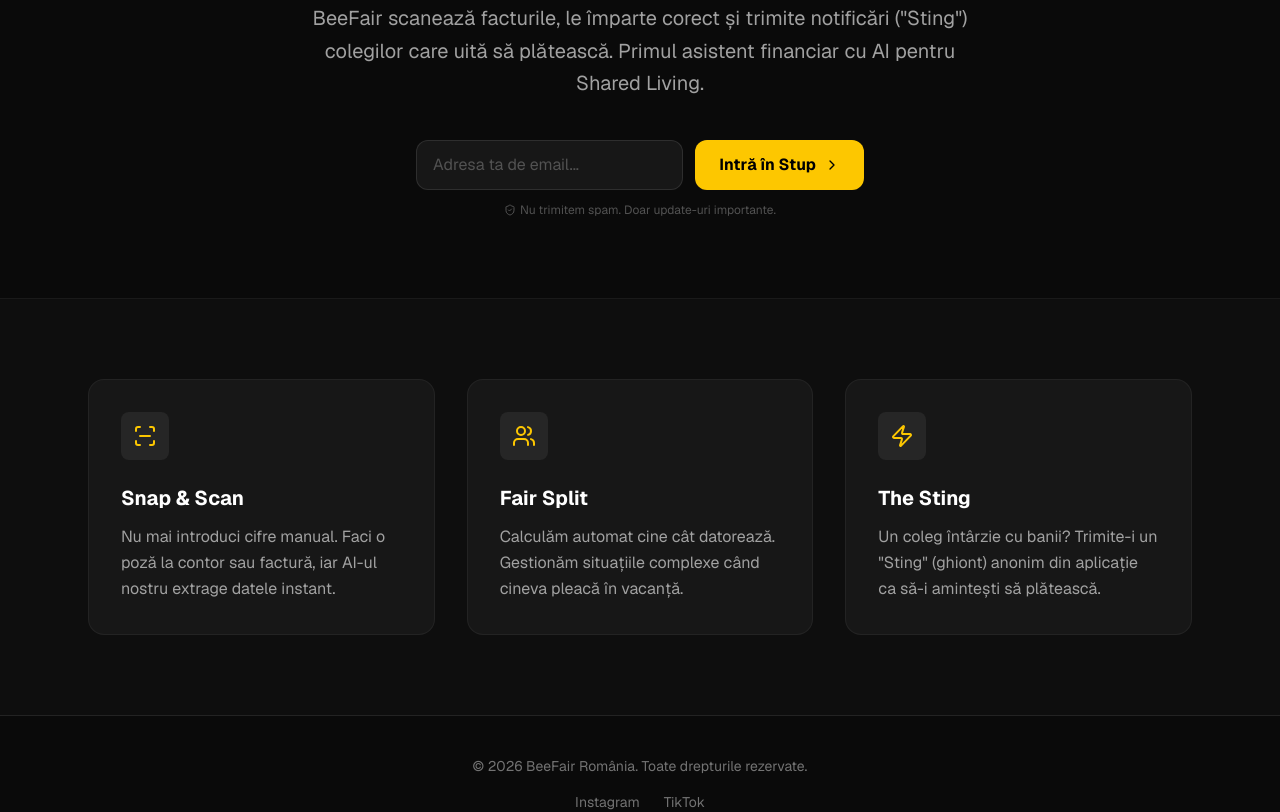
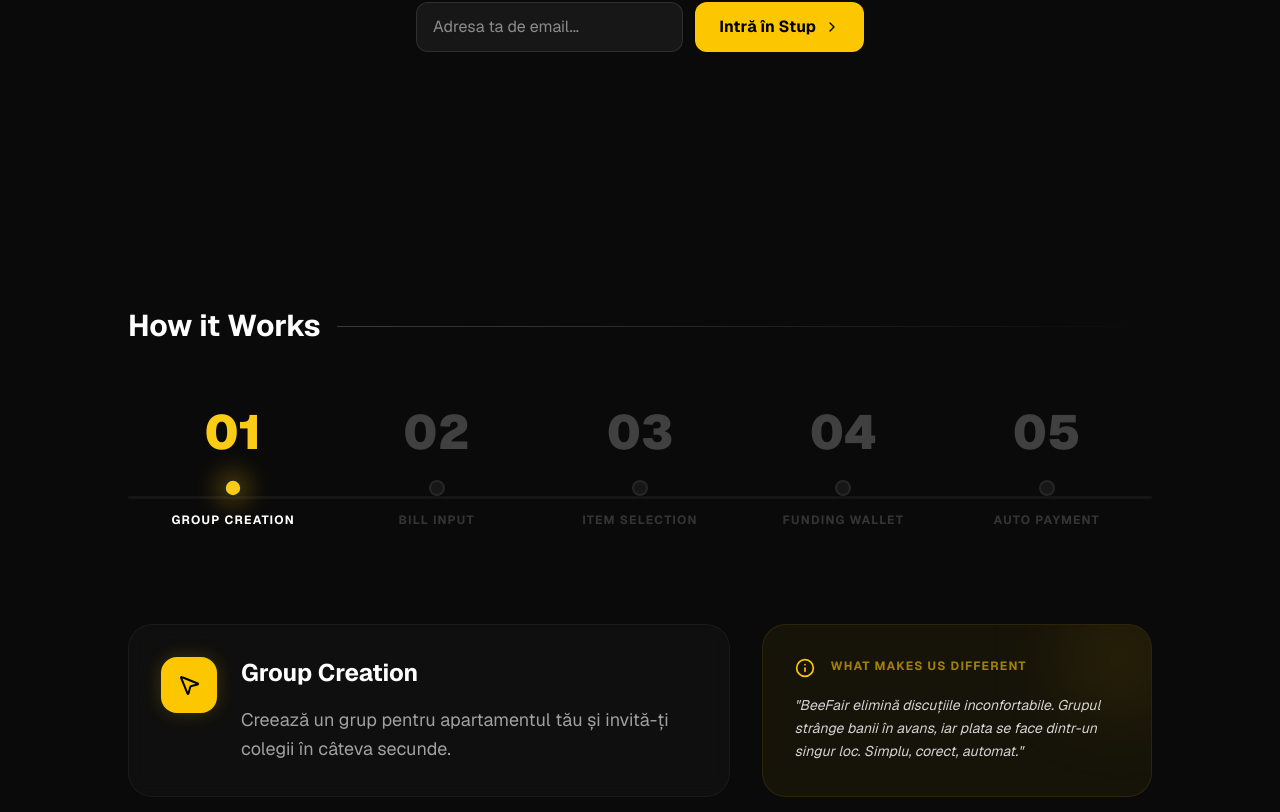
Before and after one commit to ClaudiuBu/beefair-landing, a Next.js app: page / in a window 1280 px wide. Shown: the part 448-1260 px from the top of the page. Built offline with nearby package versions, Linux system fonts and the light colour scheme.

Commit message:
how it works add

```diff
--- a/app/page.tsx
+++ b/app/page.tsx
@@ -1,40 +1,50 @@
 "use client";
 
 import React, { useState } from 'react';
-import { ScanLine, Zap, Users, ChevronRight, CheckCircle2, ShieldCheck } from 'lucide-react';
+import {
+  ScanLine, Zap, Users, ChevronRight, CheckCircle2,
+  ShieldCheck, Info, MousePointer2
+} from 'lucide-react';
 import Image from 'next/image';
+import { motion, AnimatePresence } from 'framer-motion';
+
+const STEPS = [
+  { id: "01", title: "Group Creation", desc: "Creează un grup pentru apartamentul tău și invită-ți colegii în câteva secunde." },
+  { id: "02", title: "Bill Input", desc: "Scanează factura cu AI. BeeFair extrage automat data, furnizorul și suma totală." },
+  { id: "03", title: "Item Selection", desc: "Alege cine a consumat ce. Ideal pentru cumpărături comune sau facturi complexe." },
+  { id: "04", title: "Funding Wallet", desc: "Fiecare își încarcă partea în portofelul digital folosind Apple/Google Pay." },
+  { id: "05", title: "Auto Payment", desc: "Factura se plătește singură cu cardul virtual BeeFair. Fără întârzieri." },
+];
 
 export default function Home() {
   const [email, setEmail] = useState('');
   const [submitted, setSubmitted] = useState(false);
+  const [activeStep, setActiveStep] = useState(0);
 
   const handleSubmit = (e: React.FormEvent) => {
     e.preventDefault();
-    // Aici vei lega mai tarziu Tally sau Mailchimp
     if (email) {
       setSubmitted(true);
       setEmail('');
     }
   };
+
   return (
     <div className="min-h-screen bg-neutral-950 text-white font-sans selection:bg-yellow-500 selection:text-black">
 
       {/* --- NAVBAR --- */}
-<nav className="fixed top-0 w-full z-50 border-b border-white/10 bg-neutral-950/80 backdrop-blur-md">
+      <nav className="fixed top-0 w-full z-50 border-b border-white/10 bg-neutral-950/80 backdrop-blur-md">
         <div className="max-w-6xl mx-auto px-6 h-16 flex items-center justify-between">
-
-          {/* AICI ESTE MODIFICAREA PENTRU LOGO */}
           <div className="flex items-center">
             <Image
-              src="/img/logo_desktop.png"       // Caută automat în folderul public
+              src="/img/logo_desktop.png"
               alt="BeeFair Logo"
-              width={140}           // Lățimea estimată (ajustează dacă e nevoie)
-              height={40}           // Înălțimea estimată
-              priority              // Încarcă logo-ul instant (fără întârziere)
-              className="w-auto object-contain" // CSS-ul care controlează dimensiunea finală
+              width={140}
+              height={40}
+              priority
+              className="w-auto object-contain"
             />
           </div>
-
           <a href="#join" className="hidden md:block text-sm font-medium text-neutral-400 hover:text-yellow-400 transition-colors">
             Contact
           </a>
@@ -55,30 +65,22 @@
           </span>
         </h1>
 
-      <h2 className="text-2xl md:text-3xl font-light text-neutral-300 mb-8 tracking-wide">
+        <h2 className="text-2xl md:text-3xl font-light text-neutral-300 mb-8 tracking-wide">
           Smart living for <span className="text-yellow-400 font-normal italic">busy bees</span>
-      </h2>
-        <p className="text-lg md:text-xl text-neutral-400 mb-10 max-w-2xl mx-auto leading-relaxed">
-          BeeFair scanează facturile, le împarte corect și trimite notificări ("Sting")
-          colegilor care uită să plătească. Primul asistent financiar cu AI pentru Shared Living.
-        </p>
+        </h2>
 
-        {/* Formular Waitlist */}
-        <div id="join" className="max-w-md mx-auto relative">
+        <div id="join" className="max-w-md mx-auto relative mb-20">
           {!submitted ? (
             <form onSubmit={handleSubmit} className="flex flex-col sm:flex-row gap-3">
               <input
                 type="email"
                 placeholder="Adresa ta de email..."
-                className="flex-1 bg-neutral-900 border border-white/10 text-white px-4 py-3 rounded-xl focus:outline-none focus:ring-2 focus:ring-yellow-400/50 placeholder:text-neutral-600"
+                className="flex-1 bg-neutral-900 border border-white/10 text-white px-4 py-3 rounded-xl focus:outline-none focus:ring-2 focus:ring-yellow-400/50"
                 value={email}
                 onChange={(e) => setEmail(e.target.value)}
                 required
               />
-              <button
-                type="submit"
-                className="bg-yellow-400 hover:bg-yellow-500 text-black font-bold px-6 py-3 rounded-xl transition-all flex items-center justify-center gap-2 group"
-              >
+              <button type="submit" className="bg-yellow-400 hover:bg-yellow-500 text-black font-bold px-6 py-3 rounded-xl transition-all flex items-center justify-center gap-2 group">
                 Intră în Stup
                 <ChevronRight className="w-4 h-4 group-hover:translate-x-1 transition-transform" />
               </button>
@@ -86,13 +88,110 @@
           ) : (
             <div className="bg-green-500/10 border border-green-500/20 text-green-400 p-4 rounded-xl flex items-center justify-center gap-2 animate-in fade-in zoom-in">
               <CheckCircle2 className="w-5 h-5" />
-              <span>Te-am trecut pe listă! Îți dăm un semn la lansare. 🐝</span>
+              <span>Te-am trecut pe listă! 🐝</span>
             </div>
           )}
-          <p className="text-neutral-600 text-xs mt-3">
-            <ShieldCheck className="w-3 h-3 inline mr-1" />
-            Nu trimitem spam. Doar update-uri importante.
-          </p>
+        </div>
+      </section>
+
+      {/* --- HOW IT WORKS (ANIMATED) --- */}
+      <section className="py-24 px-6 overflow-hidden">
+        <div className="max-w-5xl mx-auto">
+          <div className="flex items-center gap-4 mb-16">
+            <h2 className="text-3xl font-bold">How it Works</h2>
+            <div className="h-px flex-1 bg-gradient-to-r from-white/20 to-transparent"></div>
+          </div>
+
+          {/* Timeline Wrapper */}
+          <div className="relative mb-24 px-4">
+            <div className="flex justify-between relative z-10">
+              {STEPS.map((step, index) => (
+                <button
+                  key={step.id}
+                  onClick={() => setActiveStep(index)}
+                  className="group flex flex-col items-center relative"
+                  style={{ width: '18%' }}
+                >
+                  <motion.span
+                    animate={{ color: index === activeStep ? "#facc15" : "#404040" }}
+                    className="text-4xl md:text-5xl font-black mb-6 transition-colors"
+                  >
+                    {step.id}
+                  </motion.span>
+
+                  {/* Dot */}
+                  <div className="relative flex items-center justify-center">
+                    <motion.div
+                      animate={{
+                        scale: index === activeStep ? 1.2 : 1,
+                        backgroundColor: index <= activeStep ? "#facc15" : "#171717"
+                      }}
+                      className={`w-4 h-4 rounded-full border-2 border-neutral-800 z-20 transition-all shadow-xl`}
+                    />
+                    {index === activeStep && (
+                      <motion.div
+                        layoutId="glow"
+                        className="absolute w-8 h-8 bg-yellow-400/30 rounded-full blur-md"
+                      />
+                    )}
+                  </div>
+
+                  <span className={`mt-4 text-[10px] md:text-xs font-bold uppercase tracking-widest text-center transition-opacity duration-300 ${index === activeStep ? 'opacity-100 text-white' : 'opacity-40 text-neutral-500'}`}>
+                    {step.title}
+                  </span>
+                </button>
+              ))}
+            </div>
+
+            {/* Progress Bar Background */}
+            <div className="absolute top-[72px] md:top-[88px] left-0 w-full h-[3px] bg-white/5 rounded-full" />
+
+            {/* Animated Gradient Progress Bar */}
+            <motion.div
+              className="absolute top-[72px] md:top-[88px] left-0 h-[3px] bg-gradient-to-r from-yellow-600 via-yellow-400 to-yellow-200 shadow-[0_0_15px_rgba(250,204,21,0.4)] rounded-full"
+              initial={{ width: "0%" }}
+              animate={{ width: `${(activeStep / (STEPS.length - 1)) * 100}%` }}
+              transition={{ type: "spring", stiffness: 50, damping: 15 }}
+            />
+          </div>
+
+          {/* Content Card */}
+          <div className="grid md:grid-cols-5 gap-8 items-stretch">
+            <div className="md:col-span-3">
+              <AnimatePresence mode="wait">
+                <motion.div
+                  key={activeStep}
+                  initial={{ opacity: 0, y: 10 }}
+                  animate={{ opacity: 1, y: 0 }}
+                  exit={{ opacity: 0, y: -10 }}
+                  className="bg-neutral-900/40 border border-white/5 p-8 rounded-3xl backdrop-blur-sm flex gap-6 h-full"
+                >
+                  <div className="w-14 h-14 rounded-2xl bg-yellow-400 flex items-center justify-center shrink-0 shadow-[0_0_20px_rgba(250,204,21,0.2)]">
+                    <MousePointer2 className="w-6 h-6 text-black" />
+                  </div>
+                  <div>
+                    <h3 className="text-2xl font-bold mb-4 text-white">{STEPS[activeStep].title}</h3>
+                    <p className="text-neutral-400 text-lg leading-relaxed">
+                      {STEPS[activeStep].desc}
+                    </p>
+                  </div>
+                </motion.div>
+              </AnimatePresence>
+            </div>
+
+            <div className="md:col-span-2">
+              <div className="bg-yellow-400/5 border border-yellow-400/10 p-8 rounded-3xl h-full flex flex-col justify-center relative overflow-hidden group">
+                <div className="absolute -right-4 -top-4 w-24 h-24 bg-yellow-400/10 blur-2xl group-hover:bg-yellow-400/20 transition-all" />
+                <div className="flex gap-4 mb-4">
+                  <Info className="w-5 h-5 text-yellow-400" />
+                  <span className="text-xs font-bold uppercase tracking-widest text-yellow-400/60">What Makes Us Different</span>
+                </div>
+                <p className="text-neutral-300 italic text-sm leading-relaxed">
+                  "BeeFair elimină discuțiile inconfortabile. Grupul strânge banii în avans, iar plata se face dintr-un singur loc. Simplu, corect, automat."
+                </p>
+              </div>
+            </div>
+          </div>
         </div>
       </section>
 
@@ -100,37 +199,28 @@
       <section className="py-20 bg-neutral-900/30 border-t border-white/5">
         <div className="max-w-6xl mx-auto px-6">
           <div className="grid md:grid-cols-3 gap-8">
-            {/* Card 1 */}
-            <div className="p-8 rounded-2xl bg-neutral-900 border border-white/5 hover:border-yellow-400/30 transition-colors group">
+            <div className="p-8 rounded-2xl bg-neutral-900 border border-white/5 hover:border-yellow-400/30 transition-all group">
               <div className="w-12 h-12 bg-neutral-800 rounded-lg flex items-center justify-center mb-6 group-hover:bg-yellow-400 group-hover:text-black transition-colors text-yellow-400">
                 <ScanLine className="w-6 h-6" />
               </div>
               <h3 className="text-xl font-bold mb-3">Snap & Scan</h3>
-              <p className="text-neutral-400 leading-relaxed">
-                Nu mai introduci cifre manual. Faci o poză la contor sau factură, iar AI-ul nostru extrage datele instant.
-              </p>
+              <p className="text-neutral-400 leading-relaxed">Faci o poză la contor sau factură, iar AI-ul nostru extrage datele instant.</p>
             </div>
 
-            {/* Card 2 */}
-            <div className="p-8 rounded-2xl bg-neutral-900 border border-white/5 hover:border-yellow-400/30 transition-colors group">
+            <div className="p-8 rounded-2xl bg-neutral-900 border border-white/5 hover:border-yellow-400/30 transition-all group">
               <div className="w-12 h-12 bg-neutral-800 rounded-lg flex items-center justify-center mb-6 group-hover:bg-yellow-400 group-hover:text-black transition-colors text-yellow-400">
                 <Users className="w-6 h-6" />
               </div>
               <h3 className="text-xl font-bold mb-3">Fair Split</h3>
-              <p className="text-neutral-400 leading-relaxed">
-                Calculăm automat cine cât datorează. Gestionăm situațiile complexe când cineva pleacă în vacanță.
-              </p>
+              <p className="text-neutral-400 leading-relaxed">Calculăm automat cine cât datorează, fără Excel-uri sau calcule manuale.</p>
             </div>
 
-            {/* Card 3 */}
-            <div className="p-8 rounded-2xl bg-neutral-900 border border-white/5 hover:border-yellow-400/30 transition-colors group">
+            <div className="p-8 rounded-2xl bg-neutral-900 border border-white/5 hover:border-yellow-400/30 transition-all group">
               <div className="w-12 h-12 bg-neutral-800 rounded-lg flex items-center justify-center mb-6 group-hover:bg-yellow-400 group-hover:text-black transition-colors text-yellow-400">
                 <Zap className="w-6 h-6" />
               </div>
               <h3 className="text-xl font-bold mb-3">The Sting</h3>
-              <p className="text-neutral-400 leading-relaxed">
-                Un coleg întârzie cu banii? Trimite-i un "Sting" (ghiont) anonim din aplicație ca să-i amintești să plătească.
-              </p>
+              <p className="text-neutral-400 leading-relaxed">Trimite un "Sting" anonim colegilor care uită să plătească, direct din app.</p>
             </div>
           </div>
         </div>
@@ -139,12 +229,7 @@
       {/* --- FOOTER --- */}
       <footer className="py-10 border-t border-white/10 text-center text-neutral-500 text-sm">
         <p>&copy; {new Date().getFullYear()} BeeFair România. Toate drepturile rezervate.</p>
-        <div className="flex justify-center gap-6 mt-4">
-          <a href="#" className="hover:text-yellow-400 transition-colors">Instagram</a>
-          <a href="#" className="hover:text-yellow-400 transition-colors">TikTok</a>
-        </div>
       </footer>
-
     </div>
   );
 }
--- a/package.json
+++ b/package.json
@@ -10,6 +10,7 @@
   },
   "dependencies": {
     "@vercel/analytics": "^1.6.1",
+    "framer-motion": "^12.29.0",
     "lucide-react": "^0.563.0",
     "next": "16.1.4",
     "react": "19.2.3",
```
Also changed, not shown: 1 other file (tests, documents, lock files or other folders).
